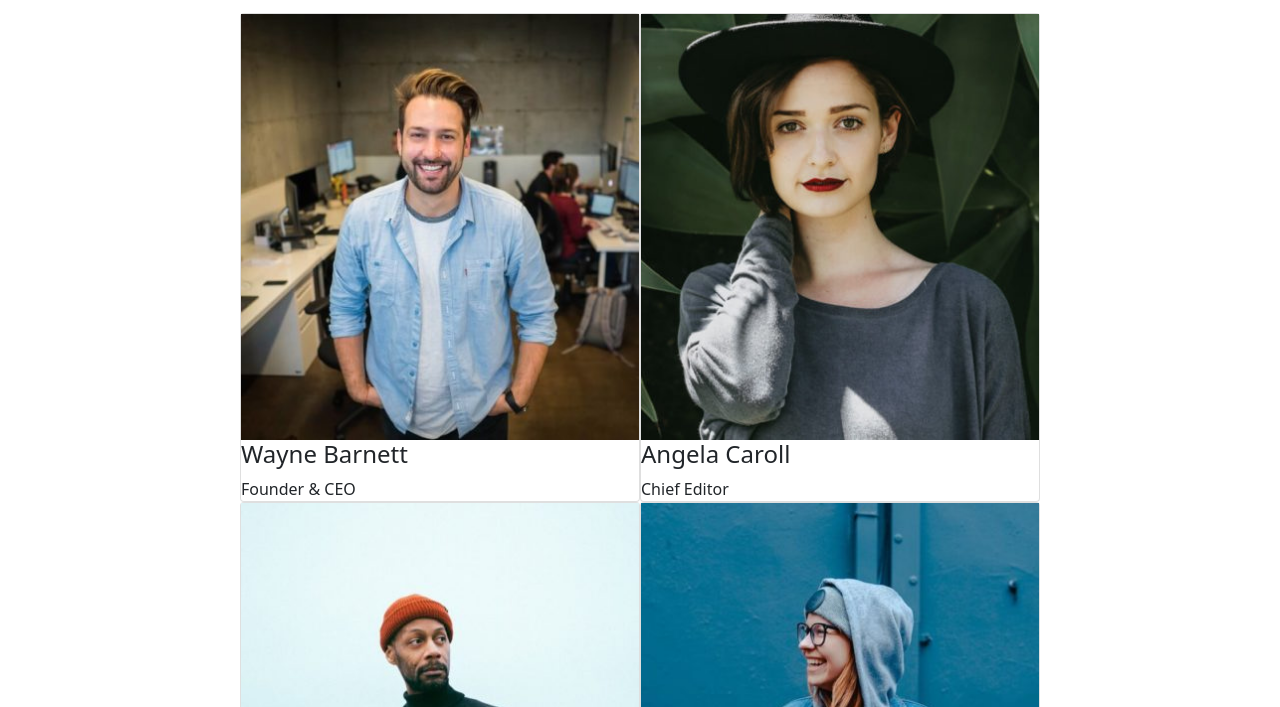
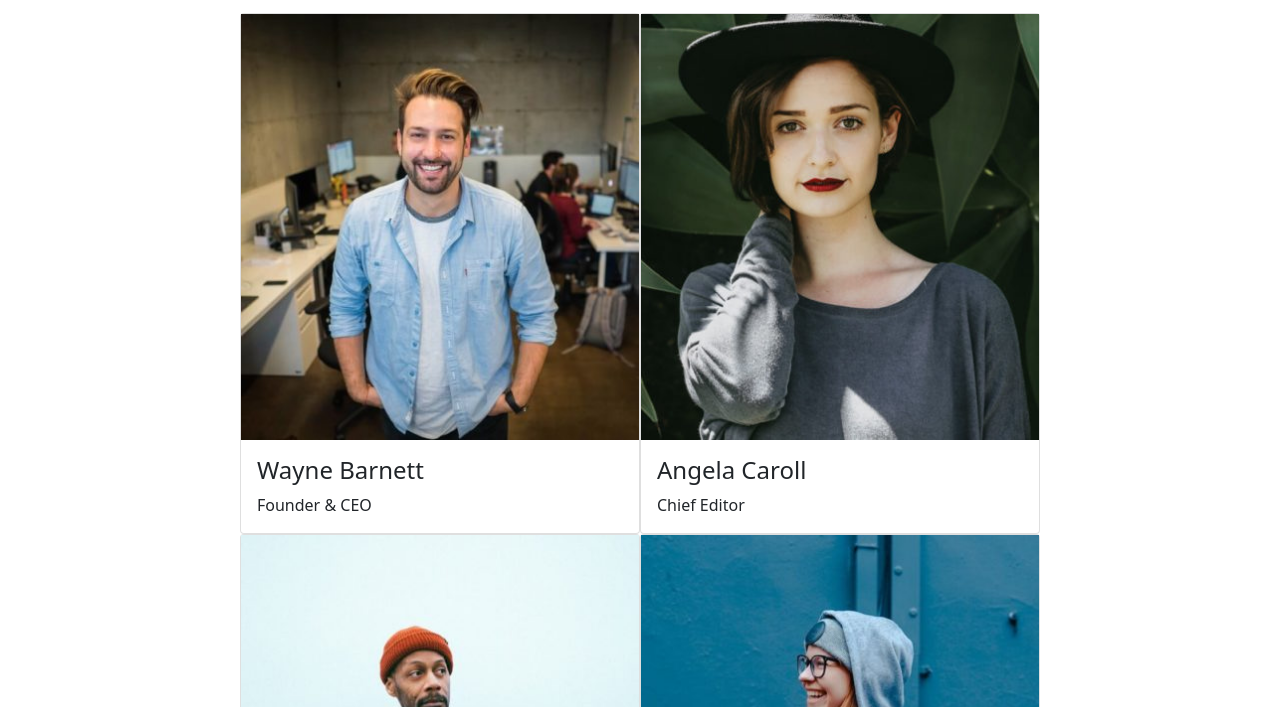
Before and after one commit to aCute5/js-our-team, a plain HTML site: page index.html in a window 1280 px wide. Shown: the part 93-800 px from the top of the page. Drawn offline with nearby package versions, Linux system fonts and the light colour scheme.

Commit message:
adding other styles

```diff
--- a/css/style.css
+++ b/css/style.css
@@ -13,9 +13,7 @@ body{
     display: flex;
     flex-wrap: wrap;
 }
-.card{
-    width: 8rem;
-}
+
 img{
     width: 100%;
 }
--- a/index.html
+++ b/index.html
@@ -5,12 +5,13 @@
     <meta http-equiv="X-UA-Compatible" content="IE=edge">
     <meta name="viewport" content="width=device-width, initial-scale=1.0">
     <title>Our team</title>
+     <!-- BOOTSTRAMP STYLE -->
+     <link href="https://cdn.jsdelivr.net/npm/bootstrap@5.0.2/dist/css/bootstrap.min.css" rel="stylesheet" integrity="sha384-EVSTQN3/azprG1Anm3QDgpJLIm9Nao0Yz1ztcQTwFspd3yD65VohhpuuCOmLASjC" crossorigin="anonymous">
     <!-- My CSS -->
     <link rel="stylesheet" href="css/style.css">
     <!-- MY JAVASCRIPT -->
     <script src="js/script.js" defer></script>
-    <!-- BOOTSTRAMP STYLE -->
-    <link href="https://cdn.jsdelivr.net/npm/bootstrap@5.0.2/dist/css/bootstrap.min.css" rel="stylesheet" integrity="sha384-EVSTQN3/azprG1Anm3QDgpJLIm9Nao0Yz1ztcQTwFspd3yD65VohhpuuCOmLASjC" crossorigin="anonymous">
+
 
 
 </head>
--- a/js/script.js
+++ b/js/script.js
@@ -1,4 +1,4 @@
-
+// SOLUZIONE 1 CREO UN ARRAY DI OGGETTO CON 3 VALORI CHE OSNO LE FOTO POI FACCIO ITERARE LA CARD CON INDICE I VALORI DEGLI OGGETTI FINO A CHE NON FINISCONO.
 const cards = [
     {
         name: 'Wayne Barnett',
@@ -39,5 +39,8 @@ const cards = [
 const container = document.getElementById("containercards");
 
 for(let i=0; i<cards.length; i++){
-    container.innerHTML += `<div class="card" style="width: 25rem;"> <img class="img-top" src="img/${cards[i].imgUser}"> <div class="card-info"> <h4>${cards[i].name}</h4> <span>${cards[i].job}</span> </div> </div>`
+    container.innerHTML += `<div class="card" style="width: 25rem;"> <img class="img-top" src="img/${cards[i].imgUser}"> <div class="card-body"> <h4>${cards[i].name}</h4> <span>${cards[i].job}</span> </div> </div>`
 }
+
+
+// SOLUZIONE 2 CREO UNA FUNCTION CHE CERCA DI RICREARE LE CARDS
```
